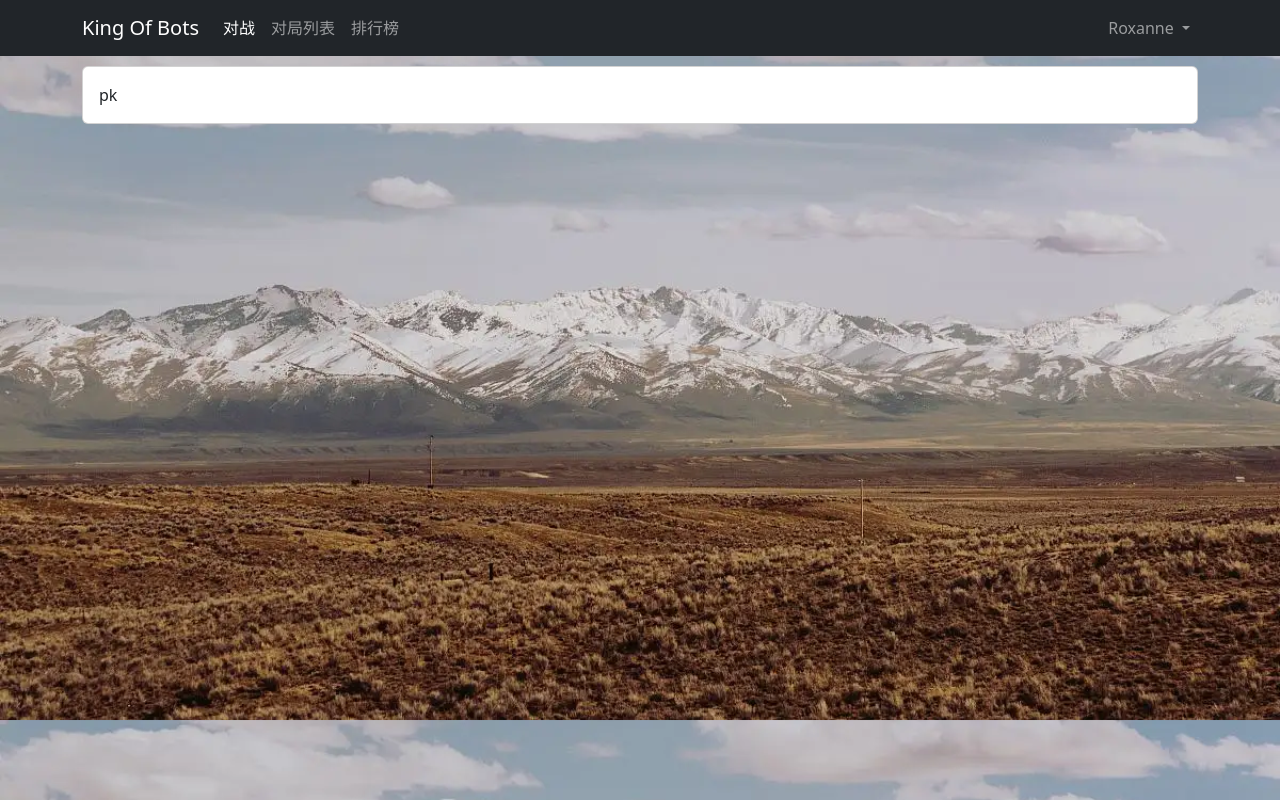
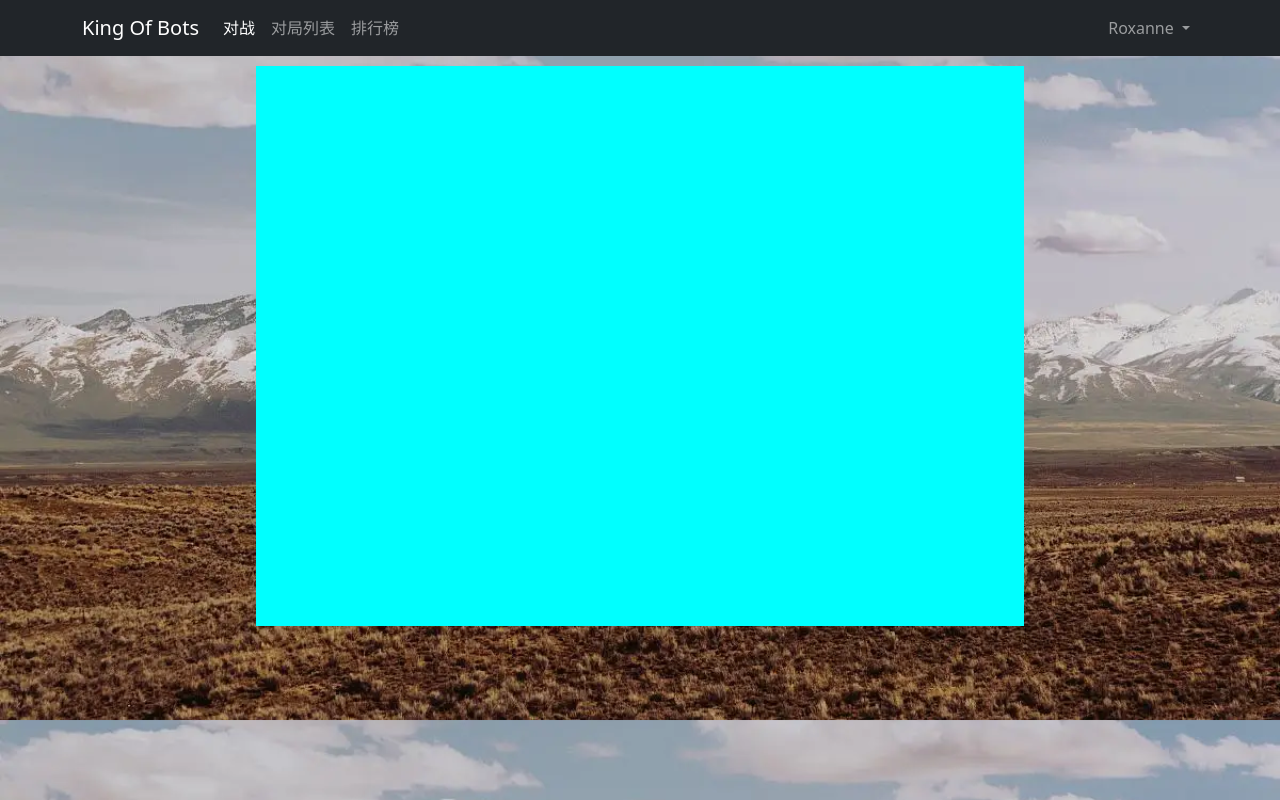
Before and after one commit to Roxanne299/kob, a Vue app in the folder web/: page /pk in a window 1280 px wide. Built offline with nearby package versions, Linux system fonts and the light colour scheme; no server answers.

Commit message:
常规升级

```diff
--- a/web/src/App.vue
+++ b/web/src/App.vue
@@ -37,7 +37,7 @@ export default {
 
 <style >
 body{
-  background-image: url("@/assets/background.png");
+  background-image: url("@/assets/images/background.png");
   background-size: cover;
 }
 </style>
--- /dev/null
+++ b/web/src/assets/scripts/AcGameObject.js
@@ -0,0 +1,63 @@
+//存放所有的游戏对象
+const AC_GAME_OBJECTS = [];
+
+export class AcGameObject {
+    constructor(){
+        //在游戏对象列表中加入当前对象
+        AC_GAME_OBJECTS.push(this);
+
+        //下面存放的就是对象的属性
+
+        //记录是否执行过
+        this.has_called_start = false;
+        //记录这一帧到上一帧的时间间隔 对应速度
+        this.timedelta = 0;
+    }
+
+    start(){//只执行一次 第一帧执行
+
+    }
+
+    update(){// 每一帧执行一次，第一帧除外
+
+    }
+
+    on_destroy(){//删除之前还行
+
+    }
+
+    destroy(){
+        this.on_destroy();
+        //删除调用这个函数的对象，其实就是删除自己
+        for(let i in AC_GAME_OBJECTS){
+            const obj = AC_GAME_OBJECTS[i];
+            if(obj===this){
+                AC_GAME_OBJECTS.splice(i);
+                break;
+            }
+        }
+    }
+}
+
+
+//实现动画的一直执行
+
+let last_timestamp; //上一次执行的时刻
+
+const step = (timestamp)=>{
+    for(let obj in AC_GAME_OBJECTS){
+        //如果没有执行过
+        if(!obj.has_called_start){
+            obj.has_called_start = true;
+            obj.start();
+        }else{//执行过的话
+            obj.timedelta = timestamp - last_timestamp;
+            obj.update();
+        }
+    }
+
+    last_timestamp = timestamp;
+    requestAnimationFrame(step);
+}
+
+requestAnimationFrame(step);
--- /dev/null
+++ b/web/src/assets/scripts/GameMap.js
@@ -0,0 +1,25 @@
+import { AcGameObject } from "./AcGameObject";
+
+export class GameMap extends AcGameObject{
+    constructor(ctx,parent){
+        //一定要先构造基类的构造函数
+        super();
+        this.ctx = ctx;
+        this.parent = parent;
+        //存放每一个单位的绝对距离
+        this.L = 0;
+    }
+
+    start(){//只执行一次 第一帧执行
+
+    }
+
+    update(){// 每一帧执行一次，第一帧除外
+        this.render();
+    }
+    //渲染画面
+    render(){
+
+    }
+
+}
--- /dev/null
+++ b/web/src/components/GameMap.vue
@@ -0,0 +1,31 @@
+<template>
+  <div ref="parent" class="gamemap"><canvas ref="canvas"> </canvas></div>
+</template>
+
+<script>
+import {GameMap} from "@/assets/scripts/GameMap";
+import {ref,onMounted}from "vue";
+export default {
+  name: "GameMap",
+  setup(){
+    let parent = ref(null);
+    let canvas = ref(null);
+
+    onMounted(()=>{
+        new GameMap(canvas.value.getContext('2d'),parent.value)
+    });
+    return{
+        parent,
+        canvas
+    }
+  },
+};
+</script>
+
+<style scoped>
+.gamemap {
+  /*同父元素等长宽*/
+  width: 100%;
+  height: 100%;
+}
+</style>
--- /dev/null
+++ b/web/src/components/PlayGround.vue
@@ -0,0 +1,23 @@
+<template>
+    <GameMap class="playground"></GameMap>
+</template>
+
+<script>
+import GameMap from './GameMap.vue';
+export default {
+name: "PlayGround",
+components:{
+    GameMap,
+}
+};
+</script>
+
+<style scoped>
+.playground{
+    width: 60vw;
+    height: 70vh;
+    background-color: aqua;
+    margin: 0 auto;
+    margin-top: 10px;
+}
+</style>
--- a/web/src/views/pk/PkIndexView.vue
+++ b/web/src/views/pk/PkIndexView.vue
@@ -1,14 +1,13 @@
 <template>
-    <ContentCard>pk</ContentCard>
+    <PlayGround>PK</PlayGround>
 </template>
 
 <script>
-import ContentCard from '@/components/ContentCard.vue';
-
+import PlayGround from '@/components/PlayGround.vue';
 export default{
     name: "PkIndexView",
     components:{
-        ContentCard,
+        PlayGround,
     },
 }
 </script>
```
Also changed, not shown: web/src/assets/images/background.png (renamed from web/src/assets/background.png).
